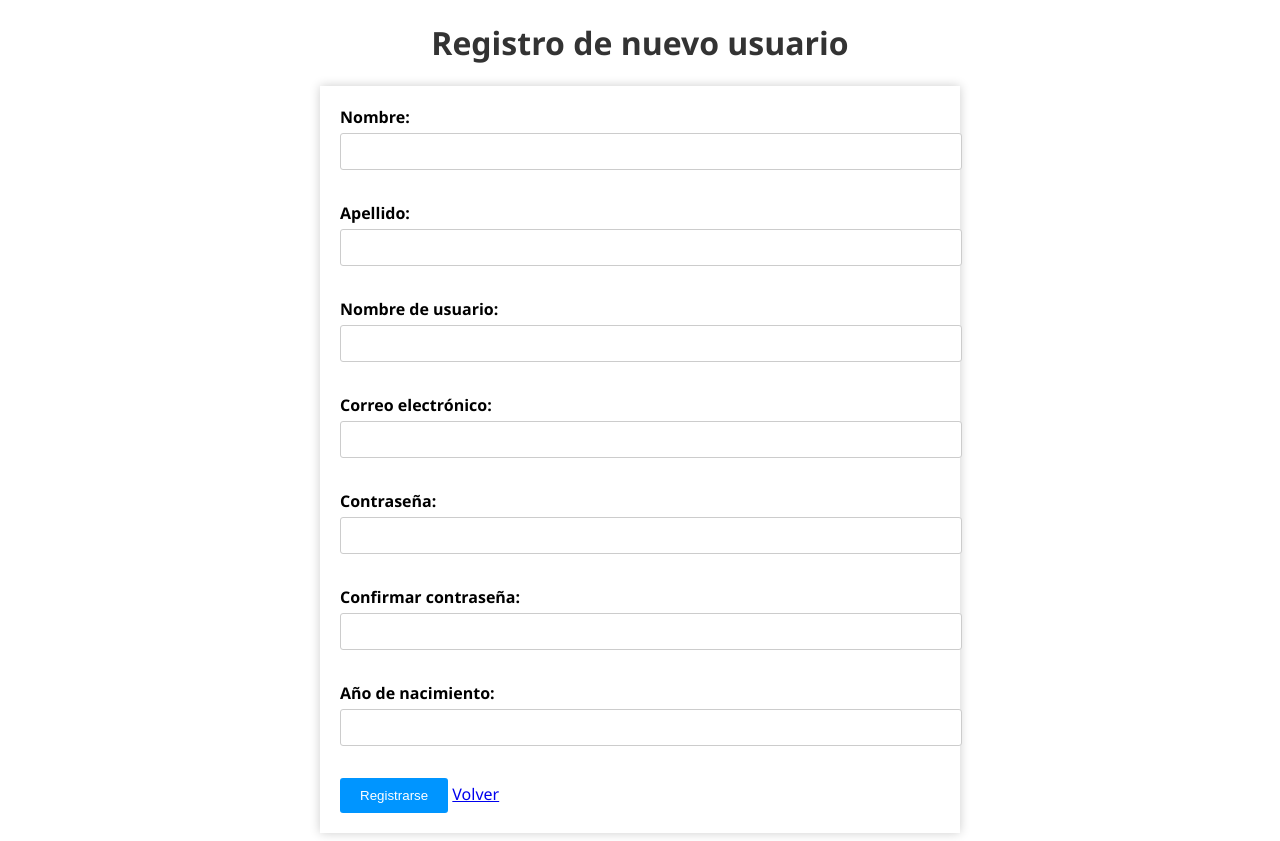
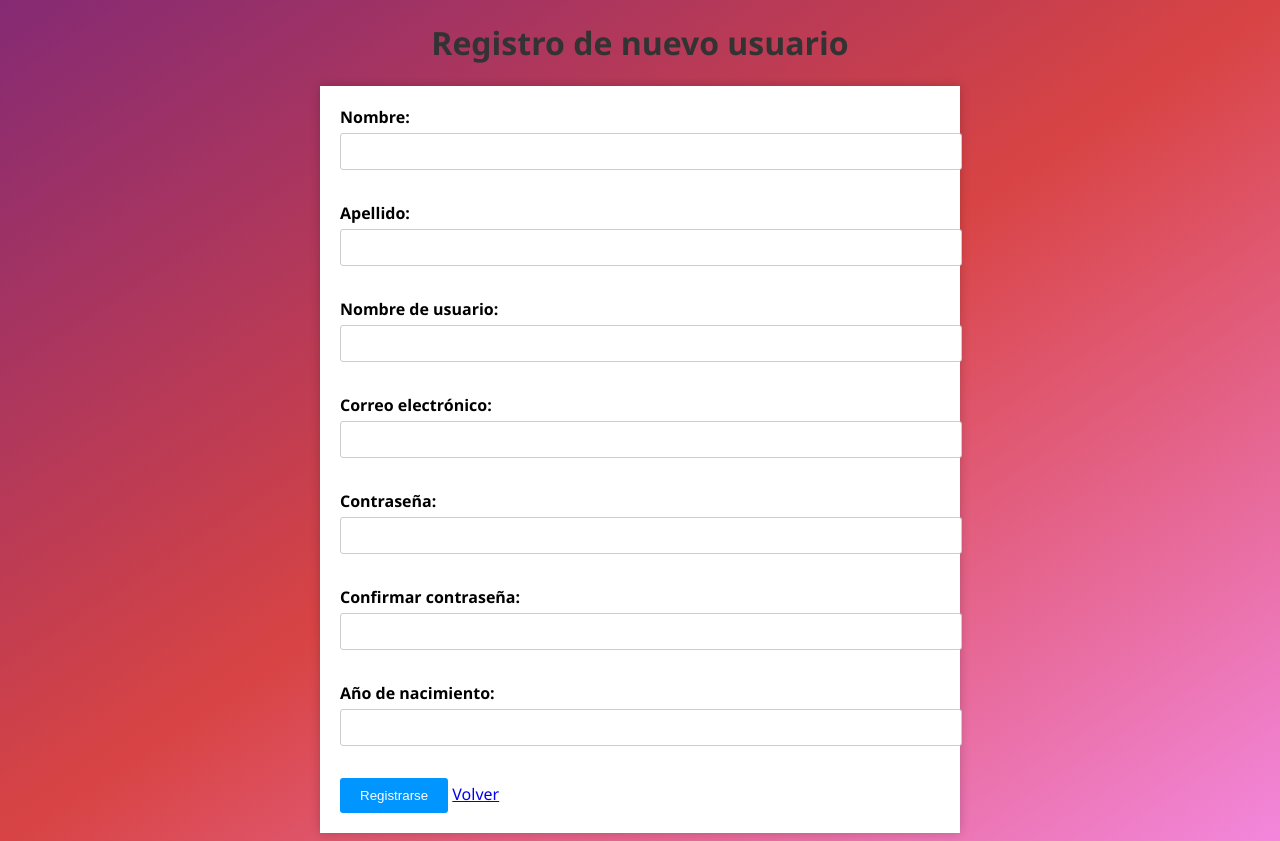
Before and after one commit to Fernito5982/Photobooth, a Django app: page /signup in a window 1280 px wide. Run offline with Django 4.2, Linux system fonts and the light colour scheme.

Commit message:
Background de color

```diff
--- a/core/views.py
+++ b/core/views.py
@@ -4,6 +4,7 @@ from django.contrib.auth.models import User
 from django.contrib.auth.decorators import login_required
 from django.contrib import messages, auth
 
+#HOLA FER, COMO ANDAS?
 # Create your views here.
 @login_required(login_url='signin')
 def index(request):
--- a/static/css/signup.css
+++ b/static/css/signup.css
@@ -1,6 +1,6 @@
 body {
     font-family: 'Segoe UI', Tahoma, Geneva, Verdana, sans-serif;
-    background-image: linear-gradient(bottom right, #852a74, #d84444, #f387dc);
+    background-image: linear-gradient(to bottom right, #852a74, #d84444, #f387dc);
   }
   h1 {
     text-align: center;
```
